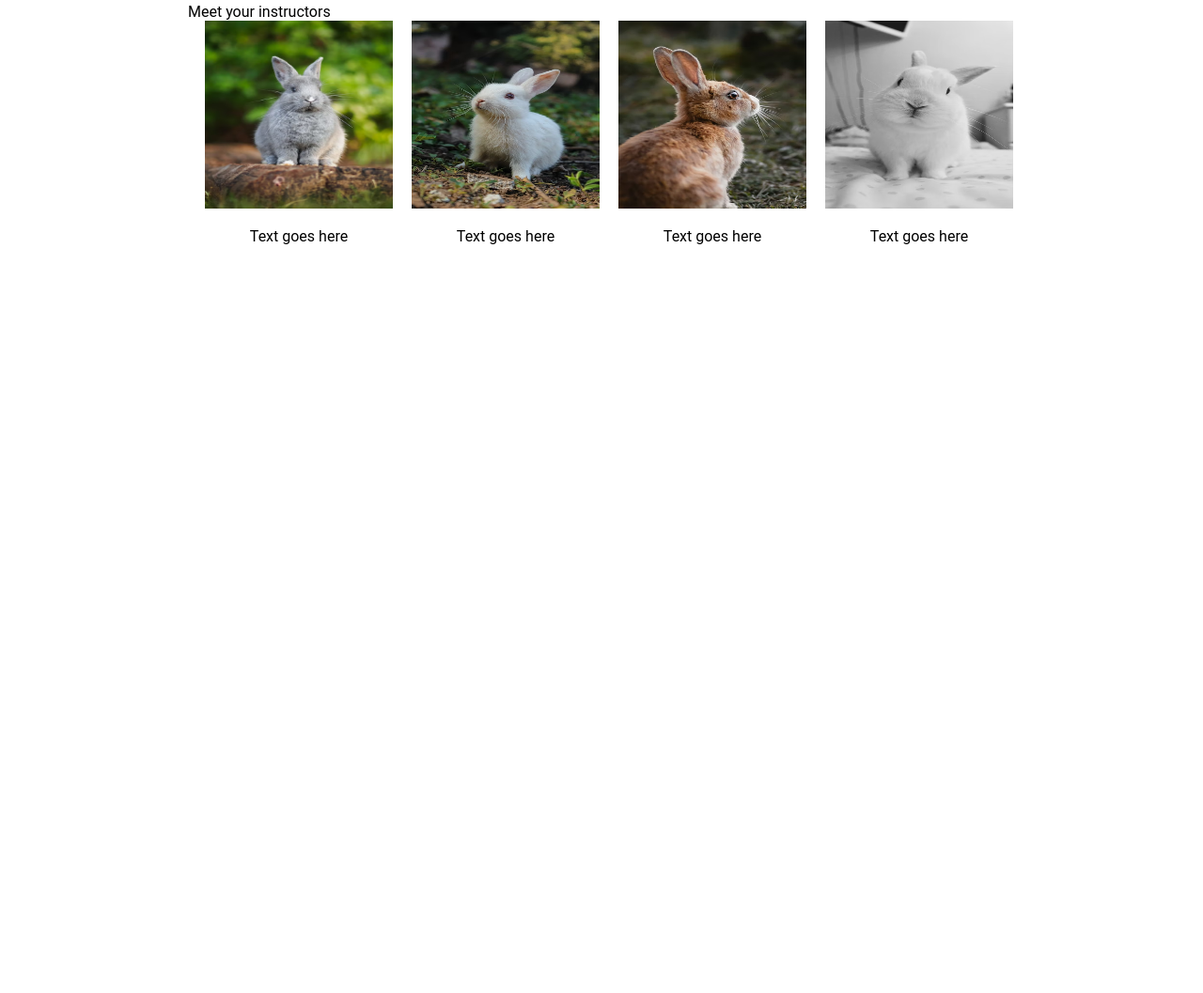
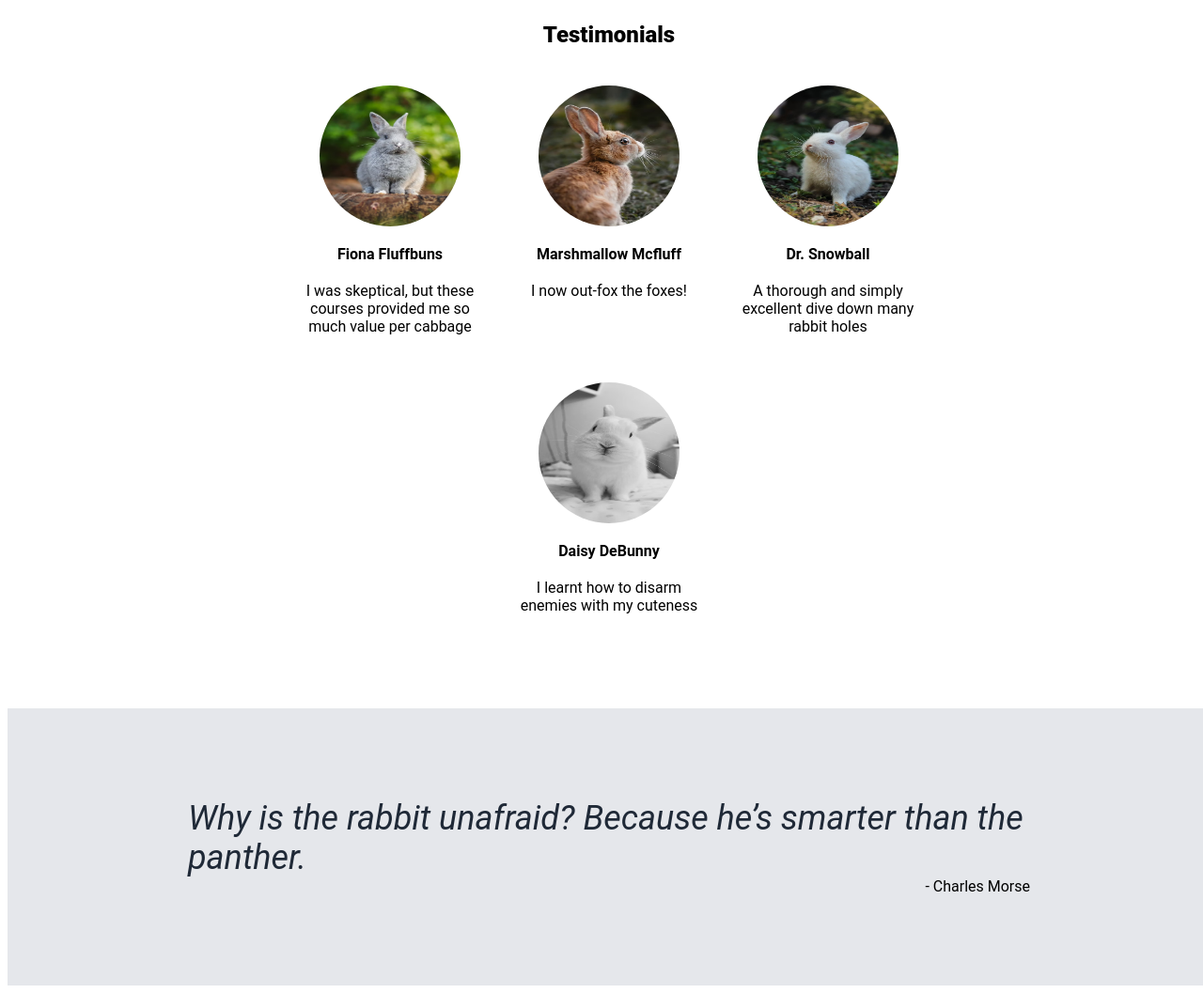
Before and after one commit to Squigglevision/project-landing-page, a plain HTML site: page index.html in a window 1280 px wide. Shown: the part 475-1532 px from the top of the page at 94% size. Before the commit the page ends 800 px from the top, so only its background shows below. Drawn offline with Linux system fonts and the light colour scheme.

Commit message:
Add third container to flexbox column
Third flexbox column added, with quote text centered in another flex
box.

```diff
--- a/index.html
+++ b/index.html
@@ -19,9 +19,9 @@
 </header>
 <div class="hero">
     <div class="hero-text">
-        <div class="hero-main-text">Be the smartest rabbit around
+        <div class="hero-main-text">Be the smartest rabbit in your warren
         </div>
-        <div class="hero-secondary-text">Don't be afraid to go down the rabbit hole - reach your full potential! Join over 10,000,000 alumni (you guys just keep multiplying!) by clicking the button below:
+        <div class="hero-secondary-text">Don't be afraid to go down the rabbit hole - reach your full potential! Join over 100,000,000,000 alumni (you guys just keep multiplying!) by clicking the button below:
         </div>
         <button class="sign-up">Sign up</button>
     </div>
@@ -33,33 +33,56 @@
 </div>
 </div>
 <div class="second-container">
-<div class="meet-instructors">Meet your instructors</div>
+<div class="testimonials">Testimonials</div>
     <div class="instructor-images">
         <div class="image-and-text">
             <img src="images/grey-rabbit.avif">
-            <div class="instructor-text">
-                Text goes here
+            <div class="name">
+                Fiona Fluffbuns
+            </div>
+            <div class="testimonial-text">
+                I was skeptical, but these courses provided me so much value per cabbage
+            </div>
+        </div>
+        <div class="image-and-text">
+            <img src="images/brown-rabbit.avif">
+            <div class="name">
+                Marshmallow Mcfluff
+            </div>
+            <div class="testimonial-text">
+                I now out-fox the foxes!
             </div>
         </div>
          <div class="image-and-text">
             <img src="images/white-rabbit.avif">
-            <div class="instructor-text">
-                Text goes here
+            <div class="name">
+                Dr. Snowball
+            </div>
+            <div class="testimonial-text">
+                A thorough and simply excellent dive down many rabbit holes
             </div>
         </div>
-         <div class="image-and-text">
-            <img src="images/brown-rabbit.avif">
-            <div class="instructor-text">
-                Text goes here
-            </div>
-        </div>
+
          <div class="image-and-text">
             <img src="images/bw-white-rabbit.avif">
-            <div class="instructor-text">Text goes here
+            <div class="name">
+                Daisy DeBunny
+            </div>
+            <div class="testimonial-text">
+                I learnt how to disarm enemies with my cuteness
             </div>
         </div>
     </div>
 </div>
+<div class="third-container">
+    <div class="quote-box">
+        <div class="rabbit-quote">
+            Why is the rabbit unafraid? Because he’s smarter than the panther.
+        </div>
+        <div class="quote-author">- Charles Morse</div>
+</div>
+
+</div>
 
 </body>
 </html>
--- a/style.css
+++ b/style.css
@@ -3,7 +3,7 @@ body {
     font-family: roboto, sans-serif;
     display: flex;
     flex-direction: column;
-    gap:20px;
+    gap:0px;
     width: 100%;
 
 
@@ -11,11 +11,18 @@ body {
 
 /* padding for left and right of screen */
 
-.top-container, .second-container {
+.top-container,
+.second-container,
+.third-container,
+.fourth-container,
+.fifth-container {
 
    padding: 0 15%;
 
 }
+
+
+/* Code for first column */
 
 .top-container {
 
@@ -92,6 +99,7 @@ header ul {
 
     width: 300px;
     height:auto;
+    border-radius: 30px;
 }
 
 .hero-text {
@@ -115,18 +123,23 @@ header ul {
     font-weight: 700;
 }
 
-/*.instructor-image {
 
+/* Code for second column */
+.second-container {
 
-    width: 200px;
-    height: 200px;
-    background-color:rgb(84, 150, 84);
-}*/
+display: flex;
+flex-direction: column;
+align-items: center;
+gap: 40px;
+padding-bottom: 100px;
+
+}
 
 .instructor-images img {
-    width: 200px;
-    height: 200px;
+    width: 150px;
+    height: 150px;
     object-fit: fill;
+    border-radius: 100px;
 
 }
 
@@ -134,7 +147,9 @@ header ul {
 
     display: flex;
     justify-content: center;
-    gap: 20px;
+    gap: 50px;
+    flex-wrap: wrap;
+    align-items: flex-start;
 
 }
 
@@ -145,5 +160,61 @@ flex-direction: column;
 justify-content: center;
 align-items: center;
 gap: 20px;
+flex-wrap: wrap;
 
 }
+
+.testimonials {
+
+    font-size: 24px;
+    margin-top: 40px;
+    font-weight: 900;
+
+}
+
+.name {
+
+    font-weight: 700;
+
+}
+
+.testimonial-text {
+
+    max-width: 200px;
+    text-align: center;
+    align-self: center;
+
+}
+
+.third-container {
+
+    background-color: #E5E7EB;
+    display: flex;
+    justify-content: center;
+    align-items: center;
+    padding-top: 7.5%;
+    padding-bottom: 7.5%;
+
+}
+
+.quote-box {
+
+    display: flex;
+    flex-direction: column;
+    max-width: 900px;
+
+}
+
+.rabbit-quote {
+
+    font-size: 36px;
+    font-style: italic;
+    color: #1F2937;
+
+}
+
+.quote-author {
+
+    align-self:flex-end;
+
+}
```
